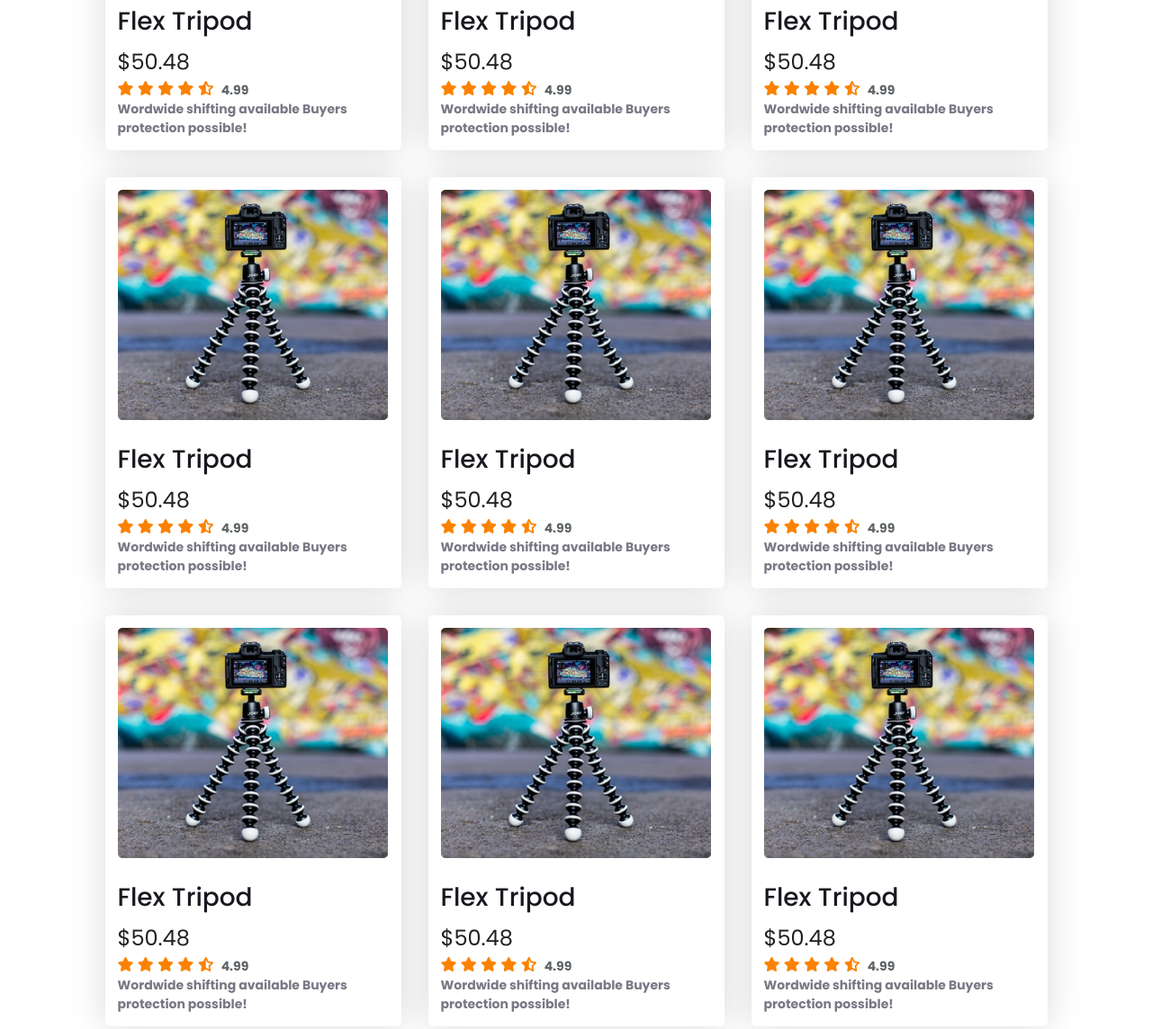
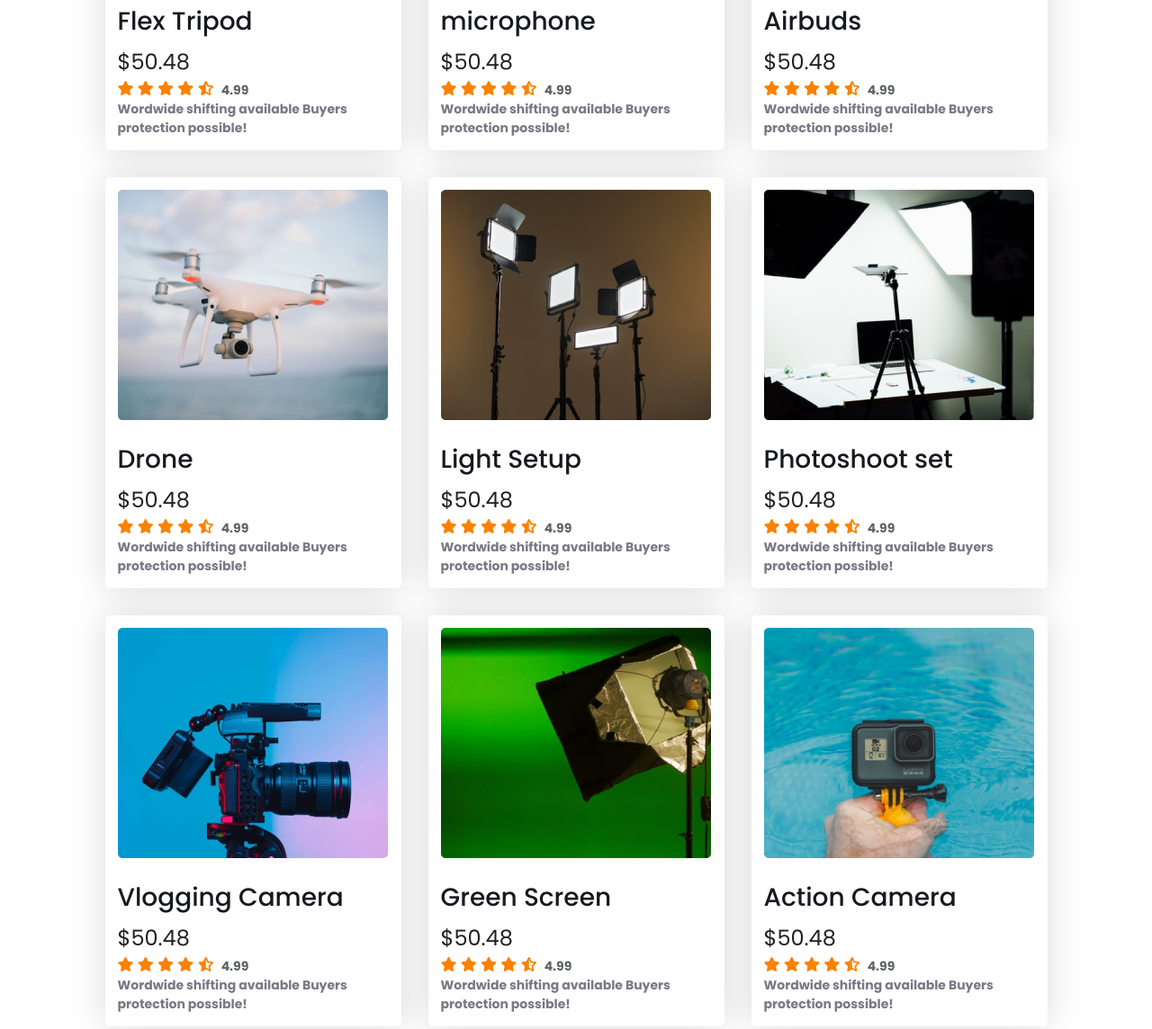
Before and after one commit to imamahasane/InfluencerGear, a plain HTML site: page index.html in a window 1280 px wide. Shown: the part 1232-2376 px from the top of the page at 90% size. Drawn offline with Linux system fonts and the light colour scheme.

Commit message:
fixed img

```diff
--- a/index.html
+++ b/index.html
@@ -95,15 +95,6 @@
 				<div class="brand-img">
 					<img src="./logos/Target.svg" alt="" />
 				</div>
-				<!-- <ul>
-					<li><img src="./logos/Alibaba.svg" alt="" /></li>
-					<li><img src="./logos/Amazon.svg" alt="" /></li>
-					<li><img src="./logos/Daraz.pk Logo.svg" alt="" /></li>
-					<li><img src="./logos/Ebay.svg" alt="" /></li>
-					<li><img src="./logos/Rakuten.svg" alt="" /></li>
-					<li><img src="./logos/Walmart.svg" alt="" /></li>
-					<li><img src="./logos/Target.svg" alt="" /></li>
-				</ul> -->
 			</section>
 
 			<!-- Popular Collection Section -->
@@ -139,11 +130,11 @@
 
 					<div class="product">
 						<div class="product__banner">
-							<img src="./images/tripod.png" alt="" />
+							<img src="./images/mic.png" alt="" />
 						</div>
 
 						<div class="product__detail">
-							<h3 class="product__detail-title">Flex Tripod</h3>
+							<h3 class="product__detail-title">microphone</h3>
 							<h4 class="product__detail-price">$50.48</h4>
 
 							<div class="product__detail-info">
@@ -164,11 +155,11 @@
 					</div>
 					<div class="product">
 						<div class="product__banner">
-							<img src="./images/tripod.png" alt="" />
+							<img src="./images/airpod.png" alt="" />
 						</div>
 
 						<div class="product__detail">
-							<h3 class="product__detail-title">Flex Tripod</h3>
+							<h3 class="product__detail-title">Airbuds</h3>
 							<h4 class="product__detail-price">$50.48</h4>
 
 							<div class="product__detail-info">
@@ -189,11 +180,11 @@
 					</div>
 					<div class="product">
 						<div class="product__banner">
-							<img src="./images/tripod.png" alt="" />
+							<img src="./images/drone.png" alt="" />
 						</div>
 
 						<div class="product__detail">
-							<h3 class="product__detail-title">Flex Tripod</h3>
+							<h3 class="product__detail-title">Drone</h3>
 							<h4 class="product__detail-price">$50.48</h4>
 
 							<div class="product__detail-info">
@@ -214,11 +205,11 @@
 					</div>
 					<div class="product">
 						<div class="product__banner">
-							<img src="./images/tripod.png" alt="" />
+							<img src="./images/lights.png" alt="" />
 						</div>
 
 						<div class="product__detail">
-							<h3 class="product__detail-title">Flex Tripod</h3>
+							<h3 class="product__detail-title">Light Setup</h3>
 							<h4 class="product__detail-price">$50.48</h4>
 
 							<div class="product__detail-info">
@@ -239,11 +230,11 @@
 					</div>
 					<div class="product">
 						<div class="product__banner">
-							<img src="./images/tripod.png" alt="" />
+							<img src="./images/setup.png" alt="" />
 						</div>
 
 						<div class="product__detail">
-							<h3 class="product__detail-title">Flex Tripod</h3>
+							<h3 class="product__detail-title">Photoshoot set</h3>
 							<h4 class="product__detail-price">$50.48</h4>
 
 							<div class="product__detail-info">
@@ -264,11 +255,11 @@
 					</div>
 					<div class="product">
 						<div class="product__banner">
-							<img src="./images/tripod.png" alt="" />
+							<img src="./images/camera.png" alt="" />
 						</div>
 
 						<div class="product__detail">
-							<h3 class="product__detail-title">Flex Tripod</h3>
+							<h3 class="product__detail-title">Vlogging Camera</h3>
 							<h4 class="product__detail-price">$50.48</h4>
 
 							<div class="product__detail-info">
@@ -289,11 +280,11 @@
 					</div>
 					<div class="product">
 						<div class="product__banner">
-							<img src="./images/tripod.png" alt="" />
+							<img src="./images/single-light.png" alt="" />
 						</div>
 
 						<div class="product__detail">
-							<h3 class="product__detail-title">Flex Tripod</h3>
+							<h3 class="product__detail-title">Green Screen</h3>
 							<h4 class="product__detail-price">$50.48</h4>
 
 							<div class="product__detail-info">
@@ -314,11 +305,11 @@
 					</div>
 					<div class="product">
 						<div class="product__banner">
-							<img src="./images/tripod.png" alt="" />
+							<img src="./images/action.png" alt="" />
 						</div>
 
 						<div class="product__detail">
-							<h3 class="product__detail-title">Flex Tripod</h3>
+							<h3 class="product__detail-title">Action Camera</h3>
 							<h4 class="product__detail-price">$50.48</h4>
 
 							<div class="product__detail-info">
```
Also changed, not shown: styles/index.css (+4 -14 lines).
